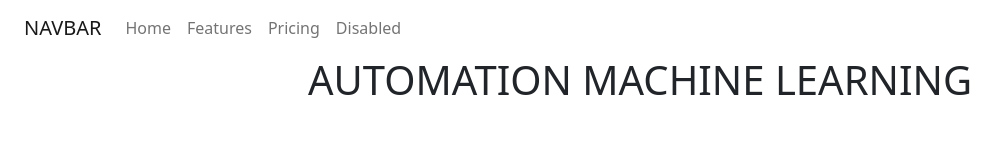
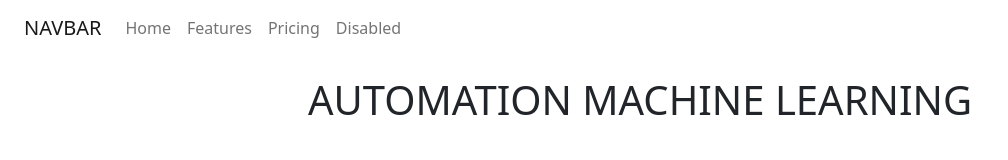
Before and after one commit to LuanB-compt/flask-course, a plain HTML site: page templates/index.html in a window 1280 px wide. Shown: the whole page, without its empty margins (0-1008 px from the left). Drawn offline with Linux system fonts and the light colour scheme.

Commit message:
Updated the import css file

```diff
--- a/templates/index.html
+++ b/templates/index.html
@@ -5,7 +5,7 @@
     <meta name="viewport" content="width=device-width, initial-scale=1.0">
 
     <link rel="stylesheet" href="/static/bootstrap/css/bootstrap.min.css">
-    <link rel="stylesheet" href="/static/css/index.css">
+    <link rel="stylesheet" href="/static/css/style_index.css">
     <title>HOME PAGE - FLASK COURSE</title>
 </head>
 
```
